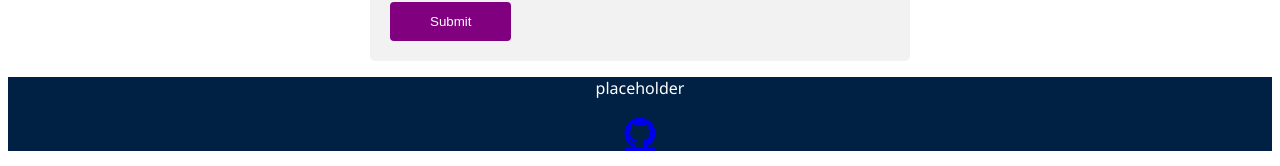
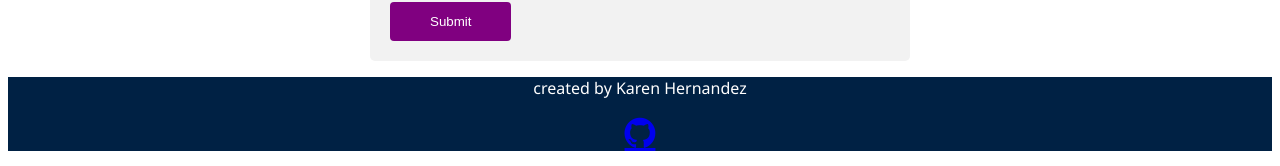
Before and after one commit to k-hernandez-0329/my-portfolio-website, a plain HTML site: page index.html in a window 1280 px wide. Shown: the part 2733-2899 px from the top of the page. Drawn offline with Linux system fonts and the light colour scheme.

Commit message:
final final commit

```diff
--- a/index.html
+++ b/index.html
@@ -89,7 +89,7 @@
 
 
         <div class="footer">
-            <p>placeholder</p>
+            <p>created by Karen Hernandez</p>
             <a href="https://github.com/k-hernandez-0329" class="fa fa-github" style="font-size:36px"></a>
         </div>
 
```
